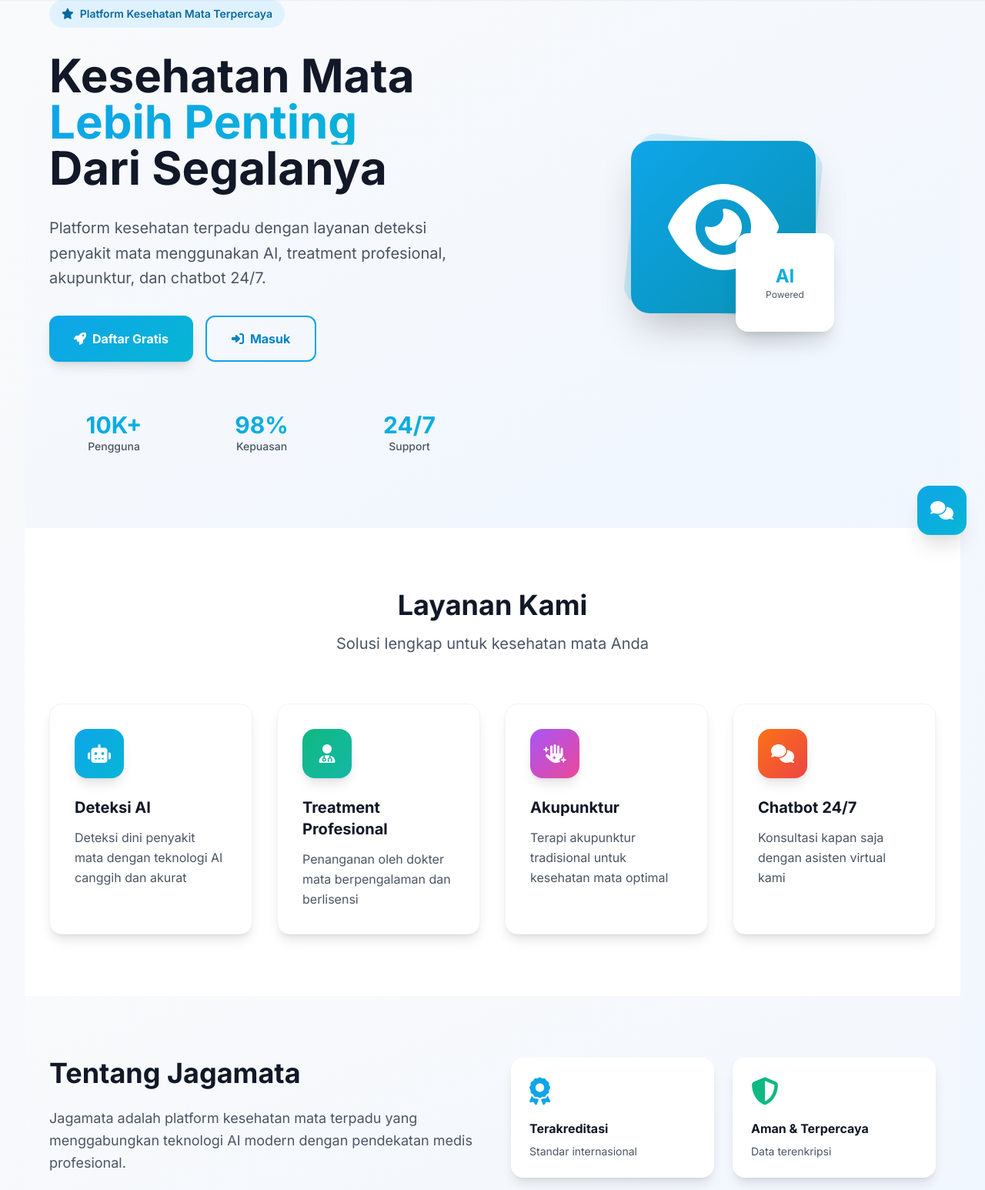
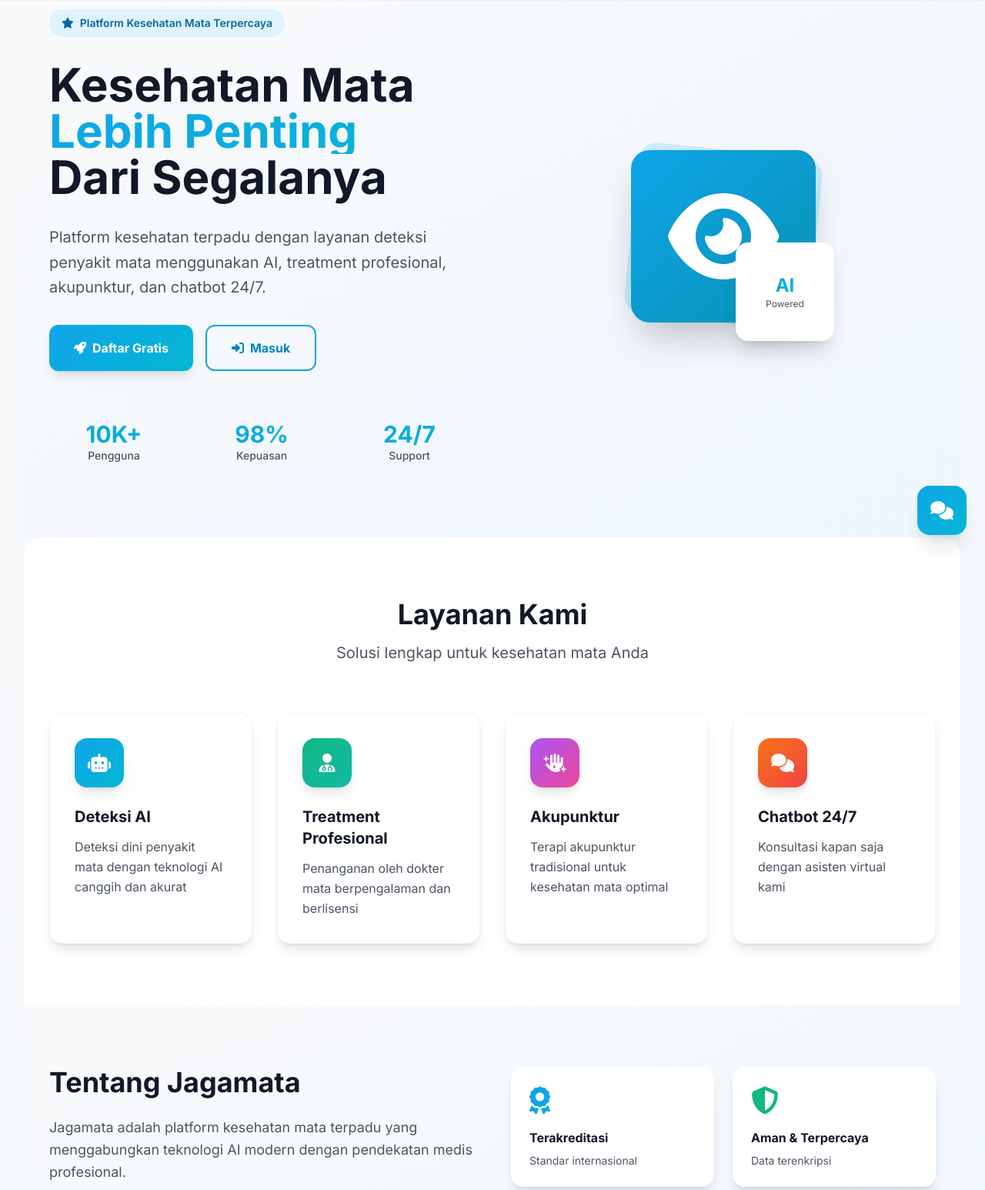
Before and after one commit to mataminus-capstone/jagamata_flask, a Flask app: page / in a window 1280 px wide. Shown: the part 81-1627 px from the top of the page at 77% size. Run offline with Flask 3, Linux system fonts and the light colour scheme; data that the repository does not hold is empty; some libraries are stand-ins or nearby versions.

Commit message:
update layouting

```diff
--- a/routes.py
+++ b/routes.py
@@ -58,3 +58,8 @@ def edit(article_id):
 @login_required
 def delete(article_id):
     return delete_article_controller(article_id)
+
+# ============ CHATBOT ROUTES ============
+# @home_bp.route('/chatbot', methods=['POST'])
+# def chatbot():
+#     return chatbot_controller()
--- a/templates/index.html
+++ b/templates/index.html
@@ -1,6 +1,6 @@
 {% extends "base.html" %} {% block content %}
 <!-- Hero Section -->
-<section class="relative overflow-hidden -mt-12 pt-15 pb-24">
+<section class="relative overflow-hidden -mt-9 pt-15 pb-24">
   <div
     class="absolute inset-0 bg-gradient-to-br from-gray-50 to-blue-50"
   ></div>
@@ -96,7 +96,7 @@
 </section>
 
 <!-- Services Section -->
-<section id="services" class="py-20 bg-white">
+<section id="services" class="py-20 bg-white rounded-t-3xl">
   <div class="max-w-7xl mx-auto px-4 sm:px-6 lg:px-8">
     <div class="text-center mb-16">
       <h2 class="text-4xl font-bold text-gray-900 mb-4">Layanan Kami</h2>
@@ -225,7 +225,7 @@
 </section>
 
 <!-- FAQ Section -->
-<section id="faq" class="py-20 bg-white">
+<section id="faq" class="py-20 bg-white rounded-t-3xl">
   <div class="max-w-4xl mx-auto px-4 sm:px-6 lg:px-8">
     <div class="text-center mb-16">
       <h2 class="text-4xl font-bold text-gray-900 mb-4">Pertanyaan Umum</h2>
@@ -283,7 +283,7 @@
 </section>
 
 <!-- CTA Section -->
-<section class="py-20 bg-gradient-to-r from-sky-500 to-cyan-500 text-white">
+<section class="py-20 bg-gradient-to-r from-sky-500 to-cyan-500 text-white rounded-t-3xl">
   <div class="max-w-4xl mx-auto px-4 sm:px-6 lg:px-8 text-center">
     <h2 class="text-4xl font-bold mb-6">Siap Menjaga Kesehatan Mata Anda?</h2>
     <p class="text-xl mb-10 text-white/90">
```
Also changed, not shown: controllers.py (+36 -0 lines), requirements.txt (+7 -0 lines), services/chatbot_service.py (added, +91 -0 lines), todos.md (added, +1 -0 lines), 1 other file.
